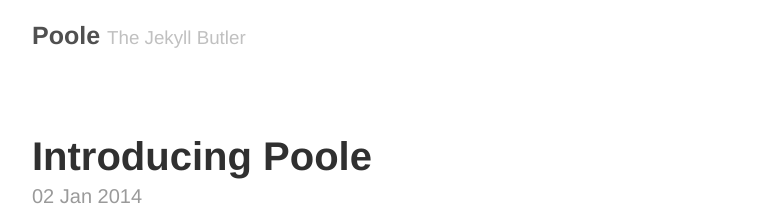
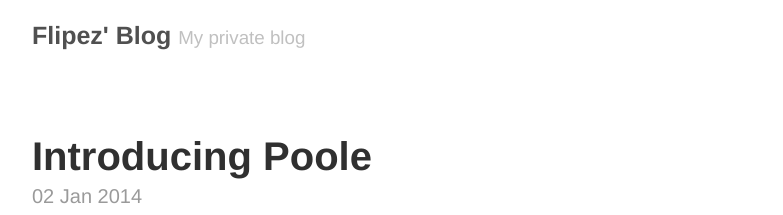
Before and after one commit to Flipez/flipez.github.io, a Jekyll site: the page built from index.html, in a window 1280 px wide. Shown: the top 215 px of the page, without its empty margins (248-1031 px from the left). Built offline with Jekyll 4.4.1, drawn with Linux system fonts in a browser that asks for light colours; the list of posts is cut into pages by our own code.

Commit message:
Update _config.yml

```diff
--- a/_config.yml
+++ b/_config.yml
@@ -3,17 +3,17 @@ permalink:        pretty
 relative_permalinks: true
 
 # Setup
-title:            Poole
-tagline:          The Jekyll Butler
-url:              http://getpoole.com
+title:            Flipez' Blog
+tagline:          My private blog
+url:              http://flipez.de
 paginate:         1
 baseurl:          /
 author:
-  name:           Mark Otto
-  url:            https://twitter.com/mdo
-  email:          markdotto@gmail.com
+  name:           Robert Müller
+  url:            https://flipez.de
+  email:          github@flipez.net
 
 # Custom vars
 version:          1.0.0
 github:
-  repo:           https://github.com/poole/poole
+  repo:           https://github.com/Flipez/flipez.github.io
```
